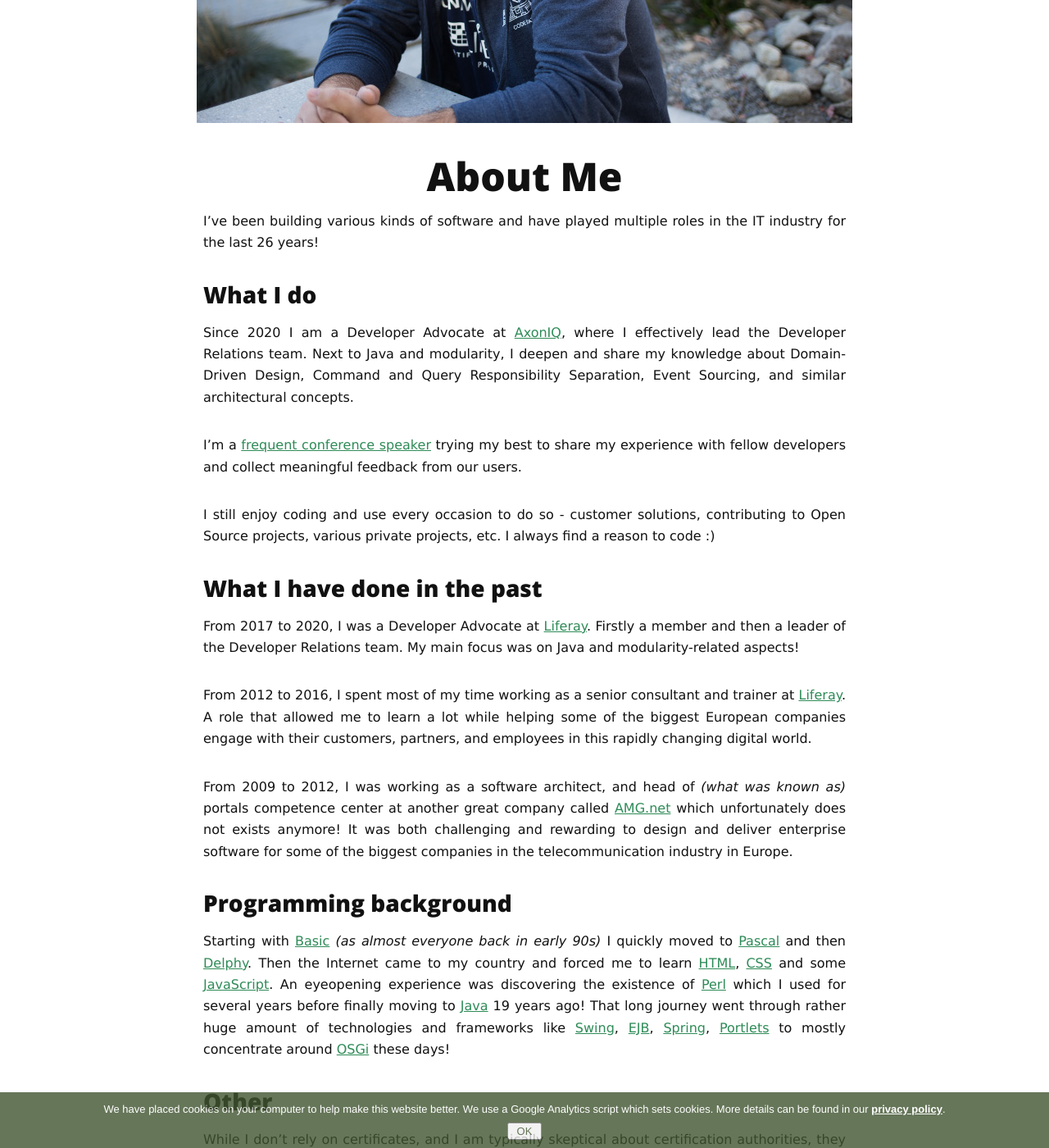
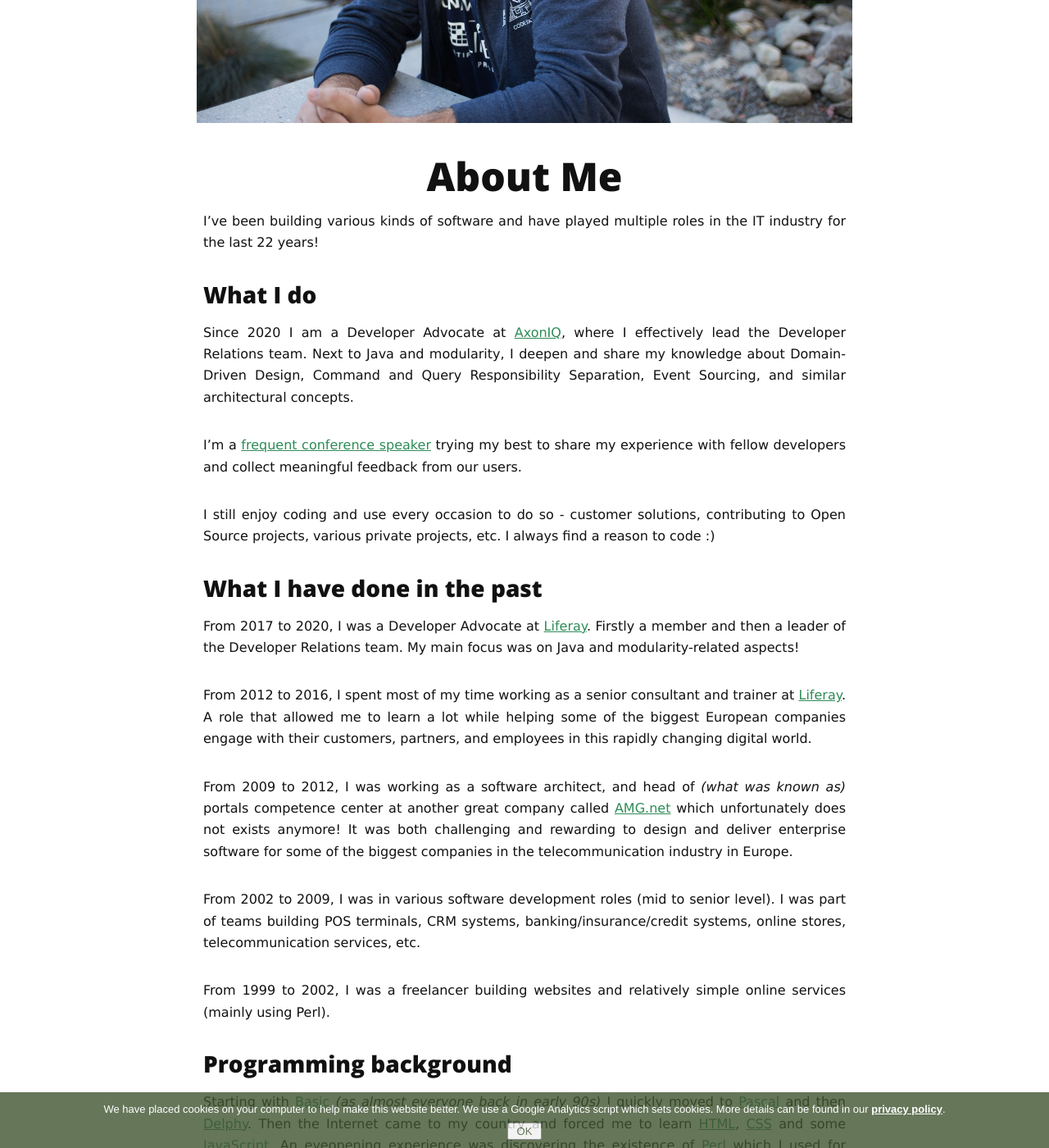
Before and after one commit to azzazzel/azzazzel.github.io, a Jekyll site: the page built from about.md, in a window 1280 px wide and 1400 px high, scrolled down 655 px. Shown: the whole window at 82% size. Built offline with Jekyll 4.4.1, drawn with Linux system fonts in a browser that asks for light colours; nearby versions of some CDN libraries; some of the changed text lies outside the part shown.

Commit message:
update about me

```diff
--- a/about.md
+++ b/about.md
@@ -4,7 +4,7 @@
 image: milen.jpg
 ---
 
-I’ve been building various kinds of software and have played multiple roles in the IT industry for the last {{ site.time | date: '%Y' | minus: 1995 }} years!
+I’ve been building various kinds of software and have played multiple roles in the IT industry for the last {{ site.time | date: '%Y' | minus: 1999 }} years!
 
 ### What I do
 
@@ -24,10 +24,13 @@
 
 From 2009 to 2012, I was working as a software architect, and head of _(what was known as)_ portals competence center at another great company called [AMG.net](http://web.archive.org/web/20140108082734/http://www.amg.net.pl/en) which unfortunately does not exists anymore! It was both challenging and rewarding to design and deliver enterprise software for some of the biggest companies in the telecommunication industry in Europe.
 
+From 2002 to 2009, I was in various software development roles (mid to senior level). I was part of teams building POS terminals, CRM systems, banking/insurance/credit systems, online stores, telecommunication services, etc.
+
+From 1999 to 2002, I was a freelancer building websites and relatively simple online services (mainly using Perl).
 
 ### Programming background
 
-Starting with [Basic](https://en.wikipedia.org/wiki/BASIC) _(as almost everyone back in early 90s)_ I quickly moved to [Pascal](https://en.wikipedia.org/wiki/Pascal_(programming_language)) and then [Delphy](https://en.wikipedia.org/wiki/Delphi_(programming_language)). Then the Internet came to my country and forced me to learn [HTML](https://en.wikipedia.org/wiki/HTML), [CSS](https://en.wikipedia.org/wiki/Cascading_Style_Sheets) and some [JavaScript](https://en.wikipedia.org/wiki/JavaScript). An eyeopening experience was discovering the existence of [Perl](https://en.wikipedia.org/wiki/Perl) which I used for several years before finally moving to [Java](https://en.wikipedia.org/wiki/Java_(programming_language)) {{ site.time | date: '%Y' | minus: 2002 }} years ago! That long journey went through rather huge amount of technologies and frameworks like [Swing](https://en.wikipedia.org/wiki/Swing_(Java)), [EJB](https://en.wikipedia.org/wiki/Enterprise_JavaBeans), [Spring](https://en.wikipedia.org/wiki/Spring_Framework), [Portlets](https://en.wikipedia.org/wiki/Java_Portlet_Specification) to mostly concentrate around [OSGi](https://en.wikipedia.org/wiki/OSGi) these days!
+Starting with [Basic](https://en.wikipedia.org/wiki/BASIC) _(as almost everyone back in early 90s)_ I quickly moved to [Pascal](https://en.wikipedia.org/wiki/Pascal_(programming_language)) and then [Delphy](https://en.wikipedia.org/wiki/Delphi_(programming_language)). Then the Internet came to my country and forced me to learn [HTML](https://en.wikipedia.org/wiki/HTML), [CSS](https://en.wikipedia.org/wiki/Cascading_Style_Sheets) and some [JavaScript](https://en.wikipedia.org/wiki/JavaScript). An eyeopening experience was discovering the existence of [Perl](https://en.wikipedia.org/wiki/Perl) which I used for several years before finally moving to [Java](https://en.wikipedia.org/wiki/Java_(programming_language)) {{ site.time | date: '%Y' | minus: 2001 }} years ago! That long journey went through rather huge amount of technologies and frameworks like [Swing](https://en.wikipedia.org/wiki/Swing_(Java)), [EJB](https://en.wikipedia.org/wiki/Enterprise_JavaBeans), [Spring](https://en.wikipedia.org/wiki/Spring_Framework), [Portlets](https://en.wikipedia.org/wiki/Java_Portlet_Specification), [OSGi](https://en.wikipedia.org/wiki/OSGi) and countless others!
 
 ### Other
 
```
